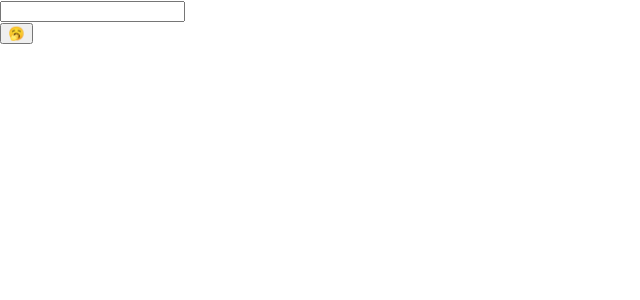
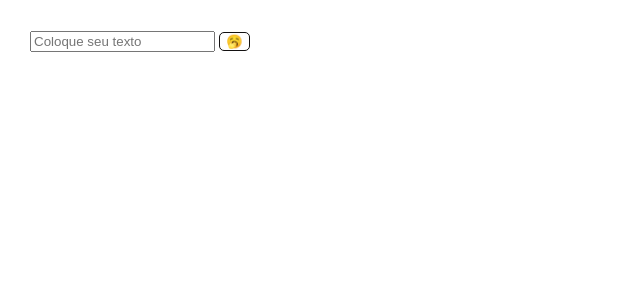
Before and after one commit to eddysantiagoo/Compendio-ejercicios-React-basicos, a React (Create React App) app in the folder 03-selector-de-emoji/: page / in a window 1280 px wide. Shown: the top 300 px of the page, without its empty margins (0-640 px from the left). Built offline with nearby package versions, Linux system fonts and the light colour scheme.

Commit message:
Estilos agregados y ejercicio 3 finalizado

```diff
--- a/03-selector-de-emoji/src/components/emojiPicker/EmojiSearch.jsx
+++ b/03-selector-de-emoji/src/components/emojiPicker/EmojiSearch.jsx
@@ -1,12 +1,20 @@
 import { useState } from "react";
+import styles from "./emojiPicker.module.scss";
 
 export function EmojiSearch({ onSearch }) {
-  const [value, setValue] = useState('');
+  const [value, setValue] = useState("");
 
   function handleChange(e) {
     setValue(e.target.value);
     onSearch(e);
   }
 
-  return <input type="text" onChange={handleChange} value={value} />;
+  return (
+    <input
+      className={styles.search}
+      type="text"
+      onChange={handleChange}
+      value={value}
+    />
+  );
 }
--- a/03-selector-de-emoji/src/components/emojiPicker/emojiButton.jsx
+++ b/03-selector-de-emoji/src/components/emojiPicker/emojiButton.jsx
@@ -1,7 +1,13 @@
+import styles from "./emojiPicker.module.scss";
+
 export default function EmojiButton({ emoji, onClick }) {
   function handleClick() {
     onClick(emoji);
   }
 
-  return <button onClick={handleClick}>{emoji.symbol}</button>;
+  return (
+    <button onClick={handleClick} className={styles.emojiButton}>
+      {emoji.symbol}
+    </button>
+  );
 }
--- a/03-selector-de-emoji/src/components/emojiPicker/emojiPicker.jsx
+++ b/03-selector-de-emoji/src/components/emojiPicker/emojiPicker.jsx
@@ -2,6 +2,8 @@ import { forwardRef, useEffect, useRef, useState } from "react";
 import EmojiButton from "./emojiButton";
 import { data as emojiList } from "./data";
 import { EmojiSearch } from "./emojiSearch";
+
+import styles from "./emojiPicker.module.scss";
 
 export function EmojiPicker(props, inputRef) {
   const [isOpen, setIsOpen] = useState(false);
@@ -10,12 +12,12 @@ export function EmojiPicker(props, inputRef) {
   const containerRef = useRef(null);
 
   useEffect(() => {
-    window.addEventListener("click", e => {
+    window.addEventListener("click", (e) => {
       if (!containerRef.current.contains(e.target)) {
-          setIsOpen(false);
-          setEmojis(emojiList);
+        setIsOpen(false);
+        setEmojis(emojiList);
       }
-    })
+    });
   }, []);
 
   function handleClickOpen() {
@@ -39,7 +41,7 @@ export function EmojiPicker(props, inputRef) {
     }
   }
 
-  function handleClickEmoji(emoji){
+  function handleClickEmoji(emoji) {
     const cursorPos = inputRef.current.selectionStart;
     const text = inputRef.current.value;
     const prev = text.slice(0, cursorPos);
@@ -49,17 +51,17 @@ export function EmojiPicker(props, inputRef) {
     inputRef.current.selectionStart = cursorPos + emoji.symbol.length;
     inputRef.current.selectionEnd = cursorPos + emoji.symbol.length;
     inputRef.current.focus();
-
-
   }
 
   return (
-    <div ref={containerRef}>
-      <button onClick={handleClickOpen}>🥱</button>
+    <div ref={containerRef} className={styles.inputContainer}>
+      <button onClick={handleClickOpen} className={styles.emojiPickerButton}>
+        🥱
+      </button>
       {isOpen ? (
-        <div>
+        <div className={styles.emojiPickerContainer}>
           <EmojiSearch onSearch={handleSearch} />
-          <div>
+          <div className={styles.emojiList}>
             {emojis.map((emoji) => (
               <EmojiButton
                 key={emoji.symbol}
--- /dev/null
+++ b/03-selector-de-emoji/src/components/emojiPicker/emojiPicker.module.scss
@@ -0,0 +1,65 @@
+.inputContainer {
+  display: inline-flex;
+  position: relative;
+}
+
+.emojiPickerContainer {
+  position: absolute;
+  width: 400px;
+  height: 350px;
+  border: solid 1px white;
+  background-color: #222;
+  display: flex;
+  flex-direction: column;
+  padding: 15px;
+  box-sizing: border-box;
+  top: 30px;
+  border-radius: 5px;
+}
+
+.emojiPickerButton {
+  display: inline-block;
+  background-color: transparent;
+  border: solid 0.5px rgb(19, 17, 17);
+  border-radius: 5px;
+  margin-left: 4px;
+  cursor: pointer;
+}
+
+.emojiList {
+  display: flex;
+  flex-wrap: wrap;
+  margin-top: 10px;
+}
+
+.emojiButton {
+  border: none;
+  font-size: 28px;
+  background-color: transparent;
+  padding: 5px;
+  cursor: pointer;
+  border-radius: 5px;
+  text-align: center;
+  width: 50px;
+  height: 50px;
+}
+
+.emojiButton:hover {
+  background-color: white;
+}
+
+.search {
+  border: none;
+  padding: 10px;
+  border-radius: 5px;
+}
+
+.input {
+  border-width: 51px;
+  color: aqua;
+  padding: 10px;
+  border-radius: 8px;
+  margin-top: 20px;
+  margin-left: 20px;
+
+}
--- a/03-selector-de-emoji/src/components/emojiPicker/emojiPickerInput.jsx
+++ b/03-selector-de-emoji/src/components/emojiPicker/emojiPickerInput.jsx
@@ -1,12 +1,13 @@
 import { useRef } from "react";
 import EmojiPicker from "./emojiPicker";
+import styles from "./emojiPicker.module.scss"
 
 export default function EmojiPickerInput() {
   const refInput = useRef(null);
 
   return (
-    <div>
-      <input ref={refInput} />
+    <div className={styles.input}>
+      <input ref={refInput} placeholder="Coloque seu texto" />
       <EmojiPicker ref={refInput} />
     </div>
   );
```
Also changed, not shown: 1 other file (tests, documents, lock files or other folders).
